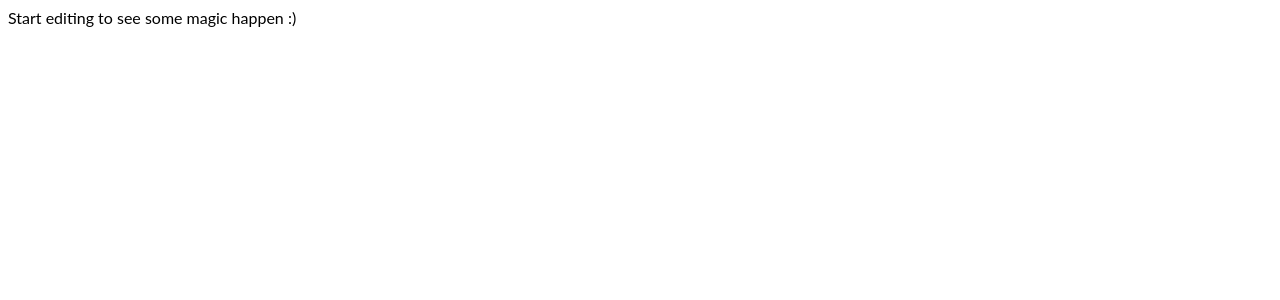
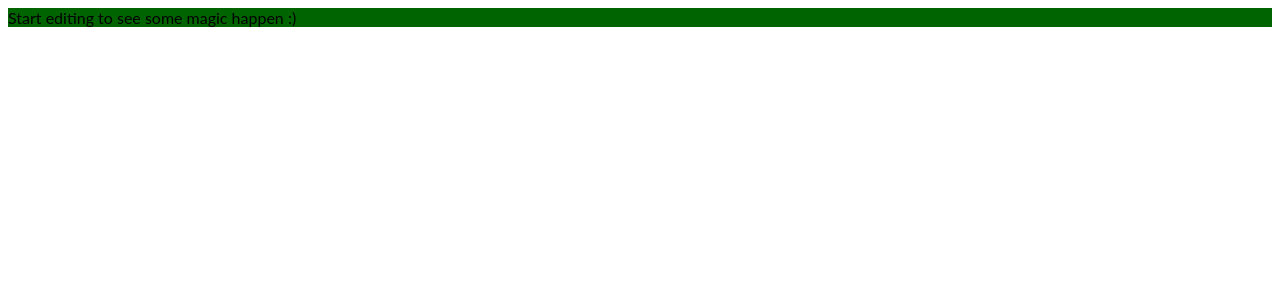
Before and after one commit to afolabiopakunle/angular-custom-directive, an Angular app: page / in a window 1280 px wide. Shown: the top 300 px of the page. Built offline with nearby package versions, Linux system fonts and the light colour scheme.

Commit message:
basic highlighter implemented

```diff
--- a/src/app/app.component.html
+++ b/src/app/app.component.html
@@ -1,3 +1,3 @@
-<p>
+<p basicHighlight>
   Start editing to see some magic happen :)
 </p>
--- a/src/app/app.module.ts
+++ b/src/app/app.module.ts
@@ -3,10 +3,11 @@
 import { FormsModule } from '@angular/forms';
 
 import { AppComponent } from './app.component';
+import { BasicHighlightDirective } from './basic-highlight.directive';
 
 @NgModule({
   imports:      [ BrowserModule, FormsModule ],
-  declarations: [ AppComponent ],
+  declarations: [ AppComponent, BasicHighlightDirective ],
   bootstrap:    [ AppComponent ]
 })
 export class AppModule { }
--- /dev/null
+++ b/src/app/basic-highlight.directive.ts
@@ -0,0 +1,13 @@
+import { Directive, ElementRef, OnInit } from "@angular/core";
+
+
+@Directive({
+  selector: '[basicHighlight]'
+})
+export class BasicHighlightDirective implements OnInit {
+    constructor(private elementRef: ElementRef) {}
+
+  ngOnInit() {
+    this.elementRef.nativeElement.style.backgroundColor = "darkgreen";
+  }
+}
```
